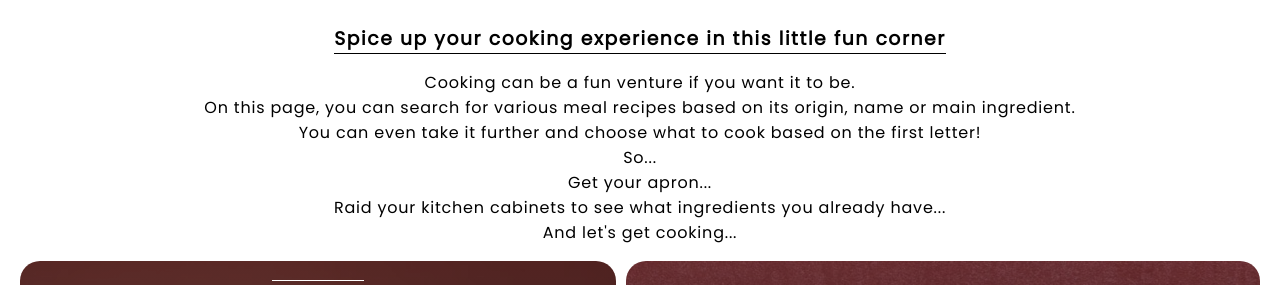
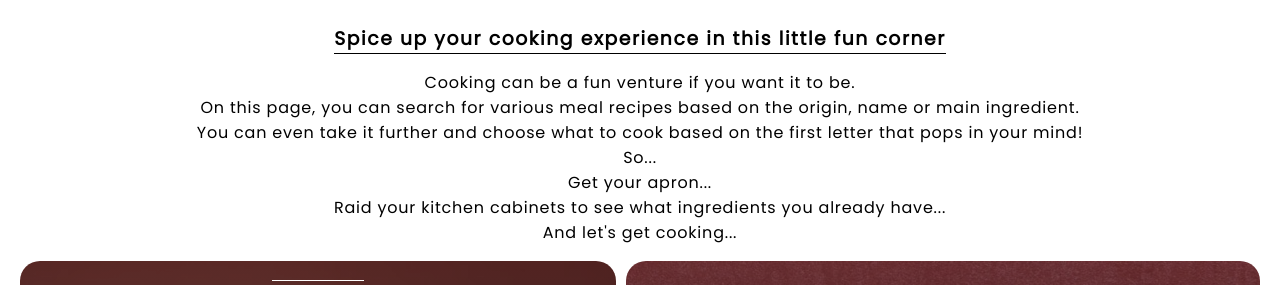
Before and after one commit to trace-kadenyi/casual_gourmet, a React (Create React App) app: page /fun_corner in a window 1280 px wide. Shown: the part 123-408 px from the top of the page. Built offline with nearby package versions, Linux system fonts and the light colour scheme; no server answers.

Commit message:
Edit fun_intro text

```diff
--- a/src/Components/Meals/FunCorner/FunCorner.js
+++ b/src/Components/Meals/FunCorner/FunCorner.js
@@ -80,9 +80,9 @@ const FunCorner = () => {
         </h3>
         <p className="fun_intro_para">
           Cooking can be a fun venture if you want it to be. <br /> On this
-          page, you can search for various meal recipes based on its origin,
+          page, you can search for various meal recipes based on the origin,
           name or main ingredient. <br /> You can even take it further and
-          choose what to cook based on the first letter! <br /> So...
+          choose what to cook based on the first letter that pops in your mind! <br /> So...
           <br /> Get your apron...
           <br /> Raid your kitchen cabinets to see what ingredients you already
           have...
```
